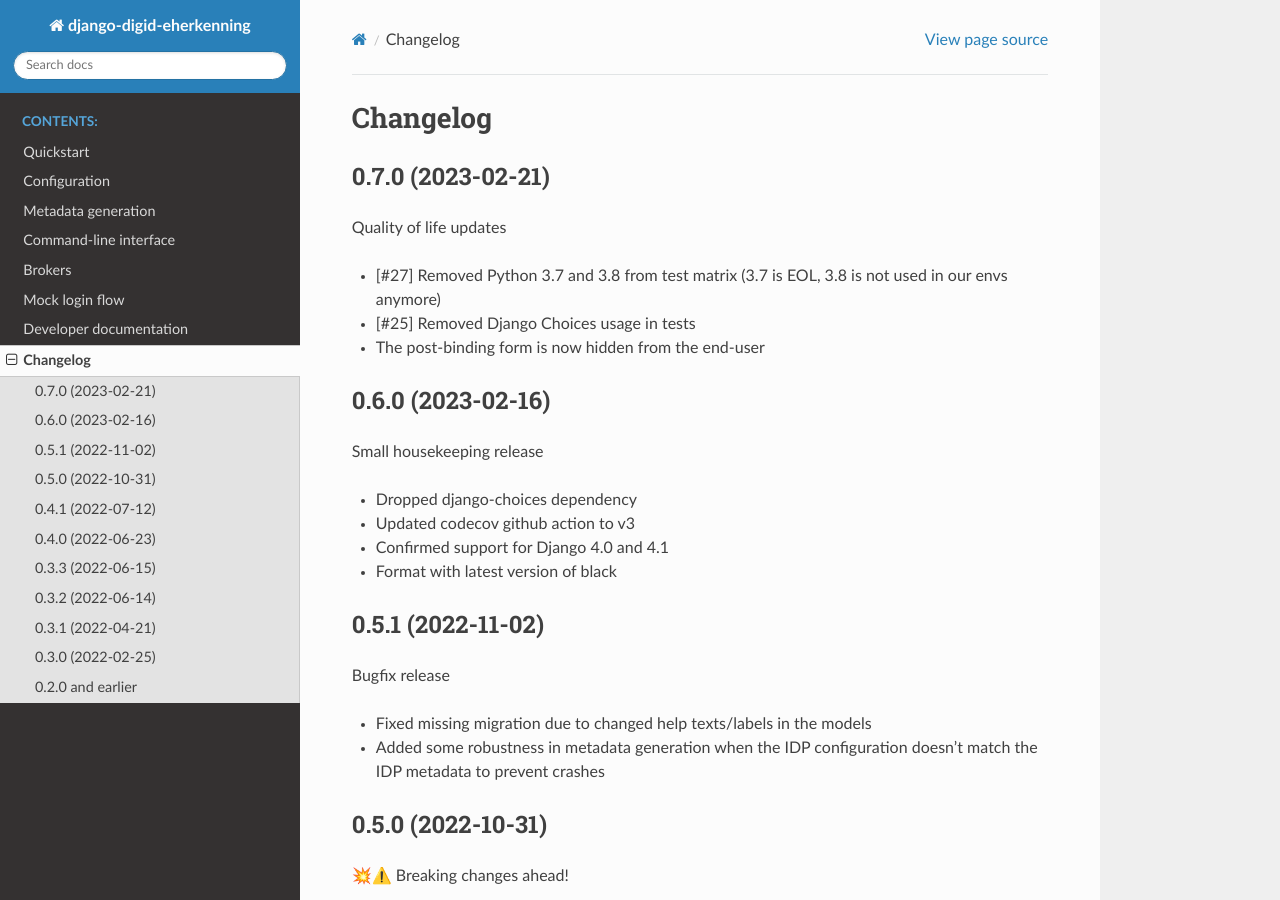
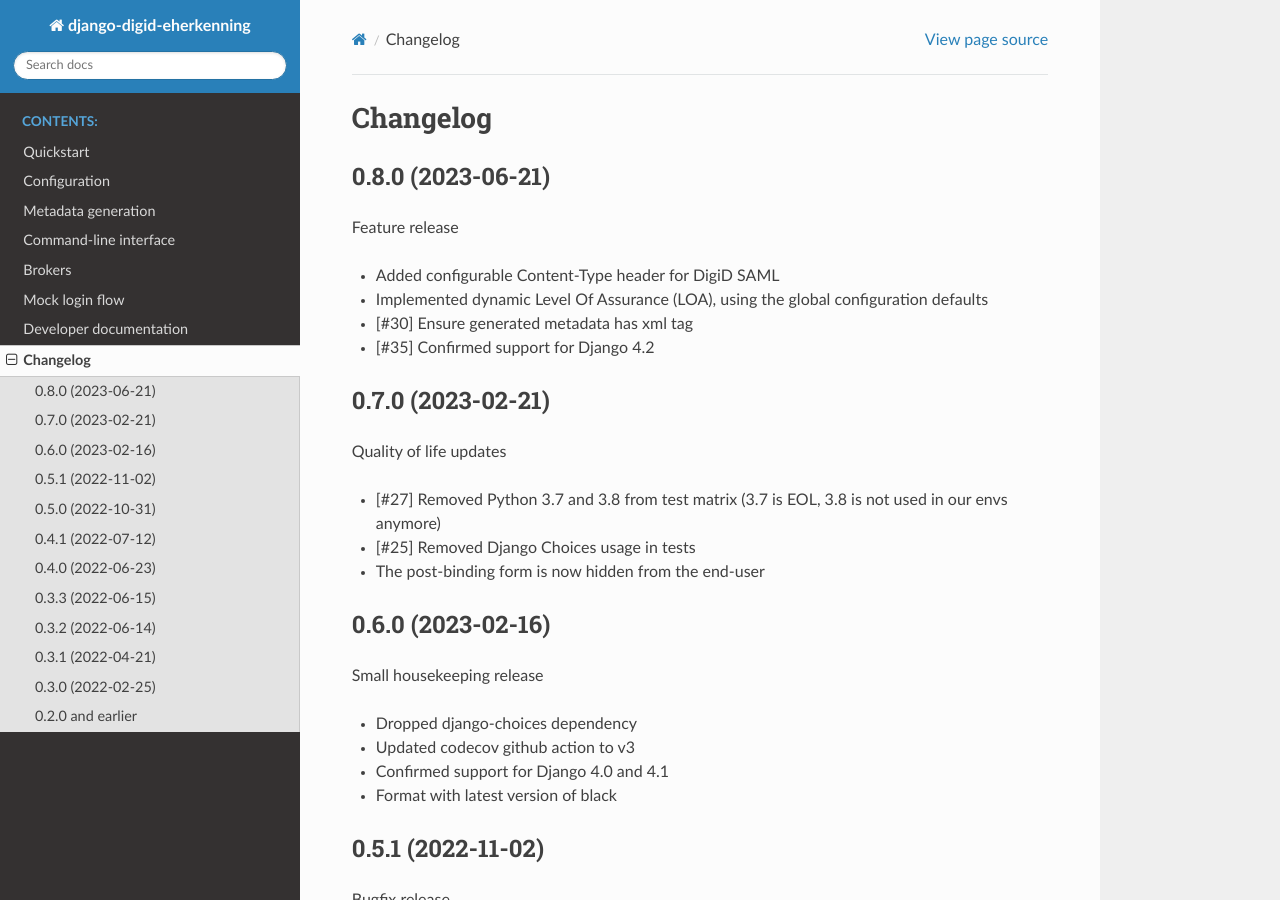
Before and after one commit to maykinmedia/django-digid-eherkenning, a Sphinx documentation site: the page built from docs/changelog.rst, in a window 1280 px wide and 900 px high. Built offline with Sphinx 7.4.7 and the Read the Docs theme 2.0.0, drawn with Linux system fonts in a browser that asks for light colours.

Commit message:
:bookmark: Bump version and update changelog

```diff
--- a/CHANGELOG.rst
+++ b/CHANGELOG.rst
@@ -1,6 +1,16 @@
 =========
 Changelog
 =========
+
+0.8.0 (2023-06-21)
+==================
+
+Feature release
+
+* Added configurable Content-Type header for DigiD SAML
+* Implemented dynamic Level Of Assurance (LOA), using the global configuration defaults
+* [#30] Ensure generated metadata has xml tag
+* [#35] Confirmed support for Django 4.2
 
 0.7.0 (2023-02-21)
 ==================
--- a/README.rst
+++ b/README.rst
@@ -2,7 +2,7 @@
 django-digid-eherkenning
 ========================
 
-:Version: 0.7.0
+:Version: 0.8.0
 :Source: https://github.com/maykinmedia/django-digid-eherkenning
 :Keywords: django, authentication, digid, eherkenning, eidas, dutch, nl, netherlands
 :PythonVersion: 3.7+
--- a/docs/conf.py
+++ b/docs/conf.py
@@ -26,7 +26,7 @@
 author = "Maykin Media"
 
 # The full version, including alpha/beta/rc tags
-release = "0.7.0"
+release = "0.8.0"
 
 
 # -- General configuration ---------------------------------------------------
--- a/setup.cfg
+++ b/setup.cfg
@@ -2,7 +2,7 @@
 # see http://setuptools.readthedocs.io/en/latest/setuptools.html#configuring-setup-using-setup-cfg-files
 [metadata]
 name = django-digid-eherkenning
-version = 0.7.0
+version = 0.8.0
 description = A Django app for DigiD/eHerkenning authentication flows
 long_description = file: README.rst
 url = https://github.com/maykinmedia/django-digid-eherkenning
```
Also changed, not shown: .bumpversion.cfg.
